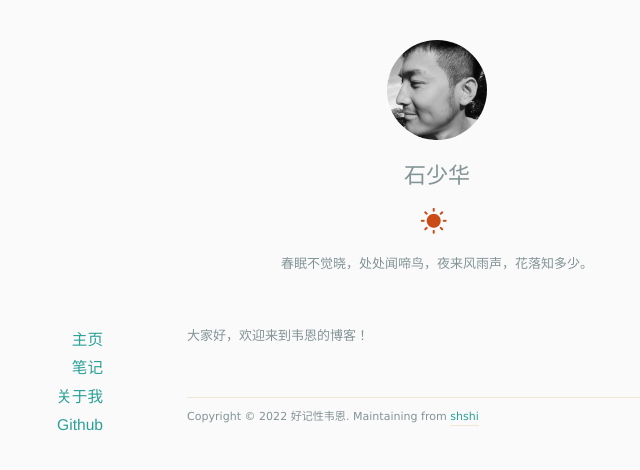
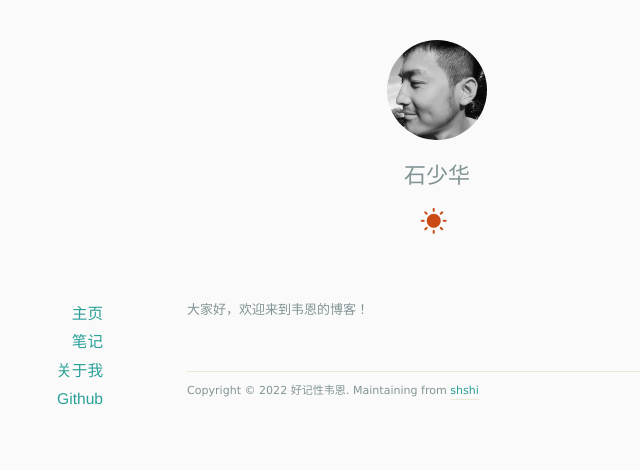
Before and after one commit to shshi/shishaohua.github.io, a Jekyll site: the page built from docs/index.html, in a window 1280 px wide. Shown: the top 470 px of the page, without its empty margins (203-843 px from the left). Built offline with Jekyll 4.4.1, drawn with Linux system fonts in a browser that asks for light colours; nearby versions of some CDN libraries; the list of posts is cut into pages by our own code.

Commit message:
Update _config.yml

```diff
--- a/docs/_config.yml
+++ b/docs/_config.yml
@@ -1,6 +1,6 @@
 name: 好记性韦恩
 url: http://example.org
-description: 春眠不觉晓，处处闻啼鸟，夜来风雨声，花落知多少。
+description:
 
 permalink: /:year/:month/:day/:title/
 paginate: 10
```
